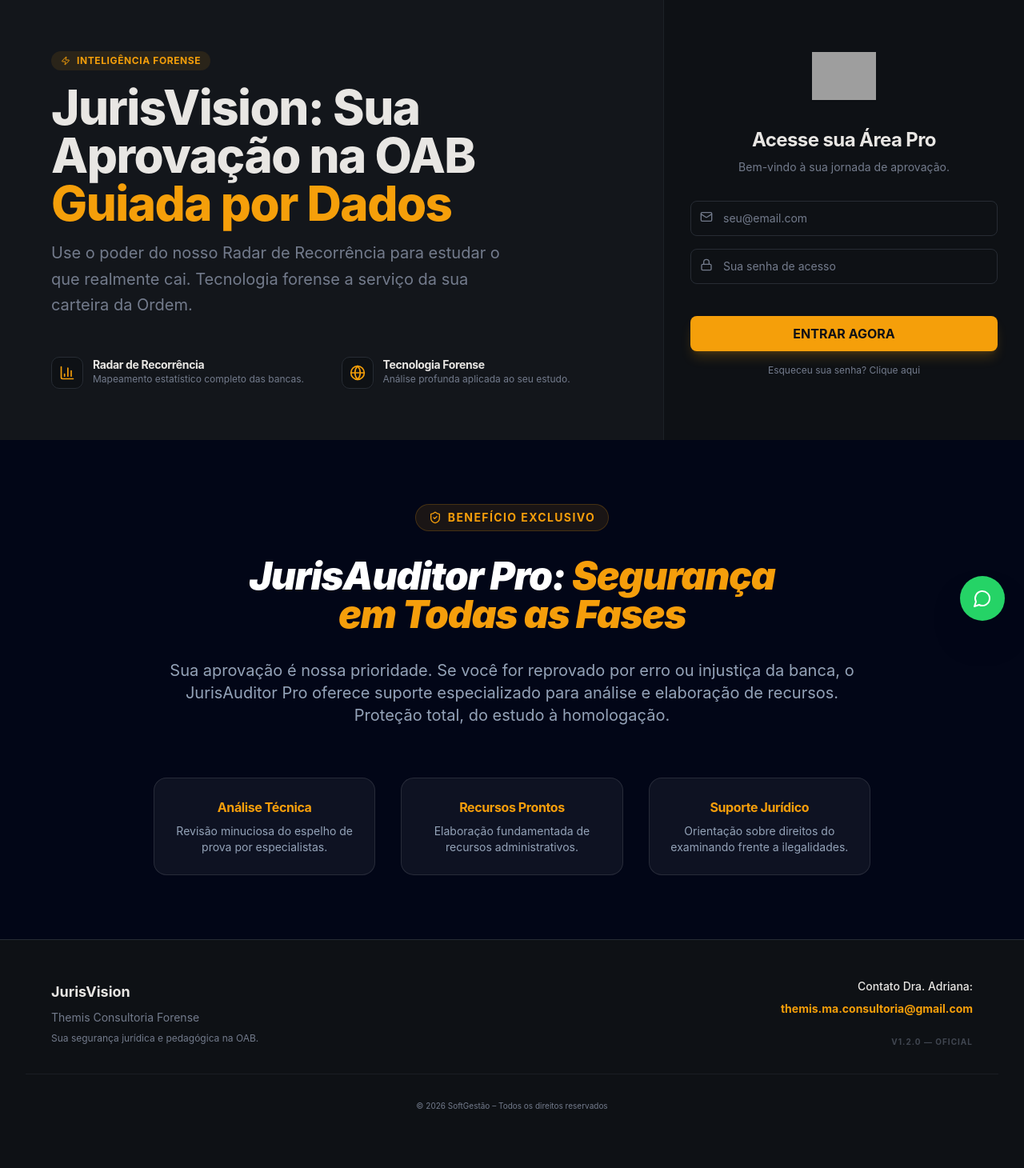
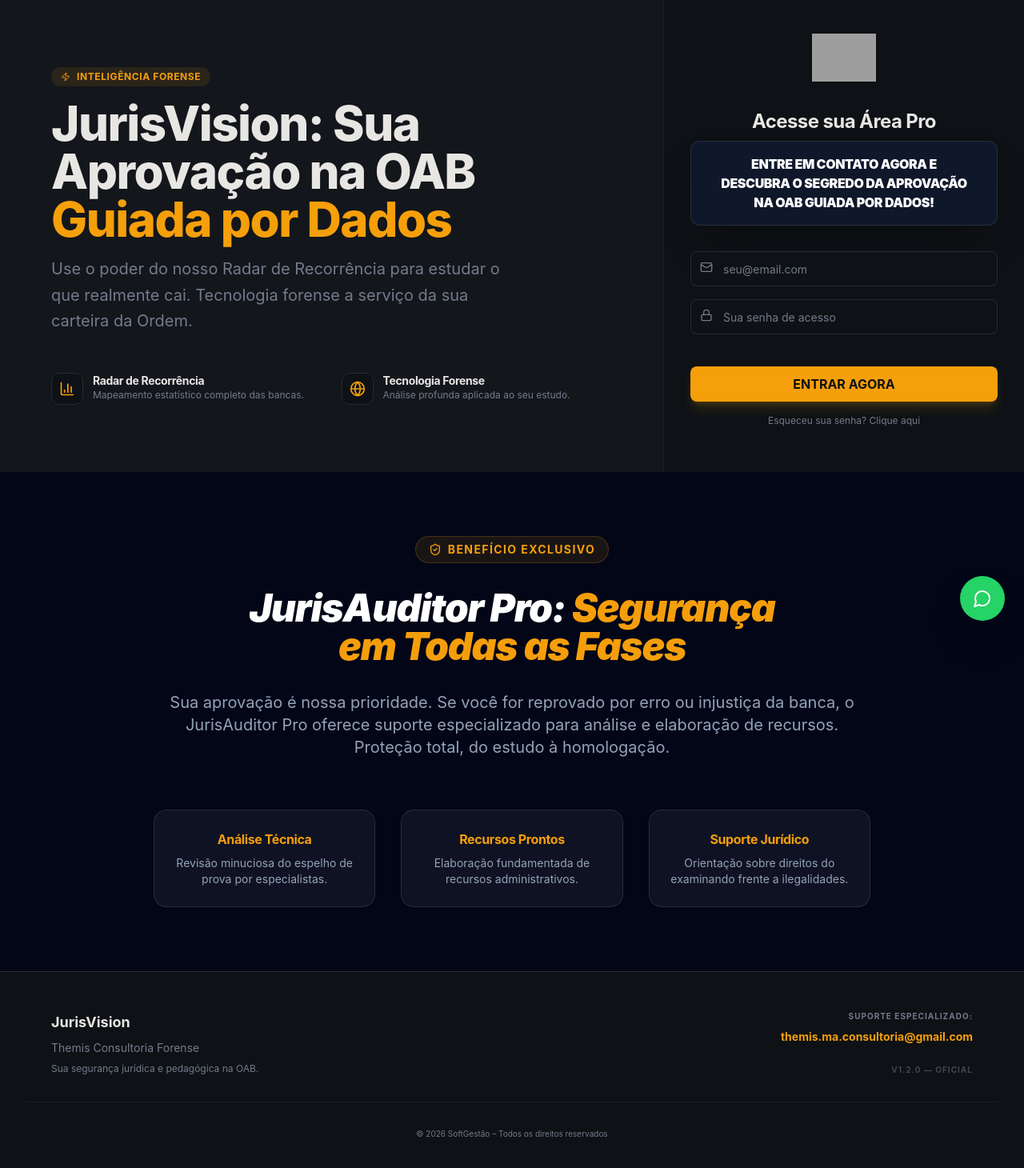
Before and after one commit to oab-prog/oab, a React (Vite) app: page /#/ in a window 1280 px wide. Shown: the top 1460 px of the page at 80% size. Before the commit the page ends 1438 px from the top, so only its background shows below. Built offline with nearby package versions, Linux system fonts and the light colour scheme; grey boxes are pictures that could not be loaded; the HTML template or start-up script is replaced by a standard one.

Commit message:
🚀 v1.2.0: Landing Page Institucional e CTA de alto impacto

```diff
--- a/src/App.tsx
+++ b/src/App.tsx
@@ -20,7 +20,7 @@ const queryClient = new QueryClient();
 
 const WhatsAppFAB = () => (
   <a
-    href="https://wa.me/5511978353047?text=Olá Dra. Adriana, gostaria de saber mais sobre o JurisVision e o JurisAuditor Pro!"
+    href="https://wa.me/5511978353047?text=Olá, gostaria de saber mais sobre o JurisVision e o JurisAuditor Pro!"
     target="_blank"
     rel="noopener noreferrer"
     className="fixed bottom-6 right-6 z-50 bg-[#25D366] text-white p-4 rounded-full shadow-2xl hover:scale-110 transition-transform flex items-center justify-center group"
@@ -28,7 +28,7 @@ const WhatsAppFAB = () => (
   >
     <MessageCircle className="h-6 w-6" />
     <span className="absolute right-full mr-3 bg-white text-black text-xs font-bold py-1 px-3 rounded-lg opacity-0 group-hover:opacity-100 transition-opacity whitespace-nowrap shadow-lg">
-      Fale Conosco
+      Falar com um Especialista
     </span>
   </a>
 );
--- a/src/components/AppLayout.tsx
+++ b/src/components/AppLayout.tsx
@@ -70,7 +70,7 @@ export function AppLayout({ children }: { children: React.ReactNode }) {
 
           {/* Rodapé institucional da SoftGestão */}
           <footer className="border-t border-border py-4 px-6 bg-background/50 text-center text-[10px] text-muted-foreground shrink-0 space-y-1">
-            <p>© 2026 SoftGestão – Todos os direitos reservados – By Adriana Sousa</p>
+            <p>© 2026 SoftGestão – Todos os direitos reservados</p>
             <p className="opacity-50 uppercase tracking-widest font-semibold">JurisVision v1.2.0 — Oficial</p>
           </footer>
         </div>
--- a/src/components/Auth.tsx
+++ b/src/components/Auth.tsx
@@ -89,7 +89,11 @@ export function Auth({ onToggle }: { onToggle?: () => void }) {
                   className="h-20 w-20 mx-auto object-contain mb-6 drop-shadow-sm"
                 />
                 <h2 className="text-2xl font-bold tracking-tight">Acesse sua Área Pro</h2>
-                <p className="text-sm text-muted-foreground">Bem-vindo à sua jornada de aprovação.</p>
+                <div className="bg-slate-900 p-4 rounded-xl border border-white/10 shadow-2xl my-6">
+                  <h3 className="text-sm md:text-base font-black text-white text-center uppercase tracking-tight leading-tight">
+                    ENTRE EM CONTATO AGORA E DESCUBRA O SEGREDO DA APROVAÇÃO NA OAB GUIADA POR DADOS!
+                  </h3>
+                </div>
               </div>
 
               <Card className="border-none shadow-none bg-transparent">
@@ -181,7 +185,7 @@ export function Auth({ onToggle }: { onToggle?: () => void }) {
           </div>
 
           <div className="flex flex-col items-center md:items-end gap-2">
-            <p className="text-sm font-medium">Contato Dra. Adriana:</p>
+            <p className="text-[10px] font-bold uppercase tracking-widest text-muted-foreground">Suporte Especializado:</p>
             <a href="mailto:themis.ma.consultoria@gmail.com" className="text-primary hover:underline text-sm font-bold">
               themis.ma.consultoria@gmail.com
             </a>
```
